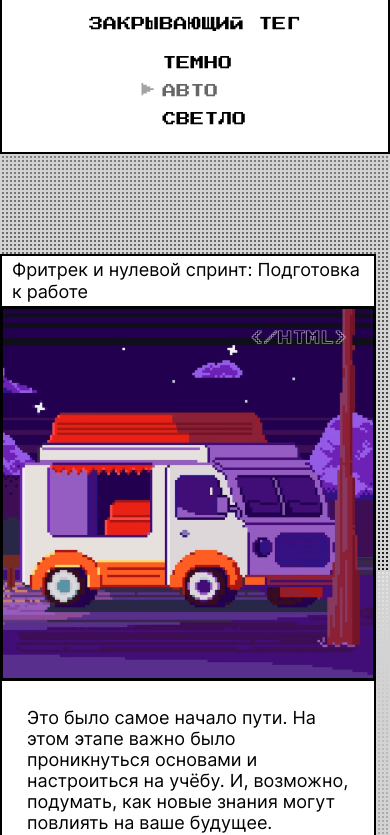
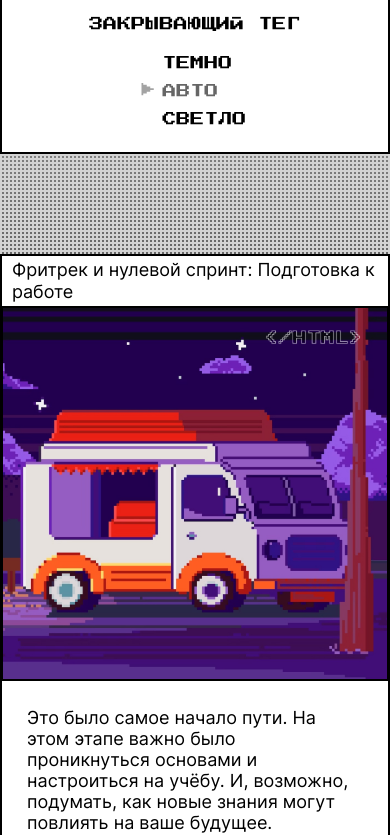
Before and after one commit to DariaFra/zakrivayuschiy-teg-f, a website: page index.html in a window 390 px wide. Shown: the part 274-1109 px from the top of the page. Drawn offline with Linux system fonts and the light colour scheme.

Commit message:
ready for check

```diff
--- a/styles/style.css
+++ b/styles/style.css
@@ -124,7 +124,7 @@
 .card {
   background-color: var(--background-color, #fff);
   margin-bottom: 50px;
-  width: var(--content-container);
+  margin-inline: auto;
   border: 2px solid var(--color, #000);
 }
 
--- a/styles/variables.css
+++ b/styles/variables.css
@@ -6,7 +6,6 @@
   --font-weight-text: 400;
   --font-size-title: clamp(3.0625rem, 2.7104rem + 1.5023vw, 4.0625rem);
   --font-size-subtitle: clamp(0.875rem, 0.6769rem + 0.8451vw, 1.4375rem);
-  --content-container: clamp(23.1875rem, 16.0352rem + 30.5164vw, 43.5rem);
   --background-color: #fff;
   --color: #000;
   --color-like-button: #fff;
```
